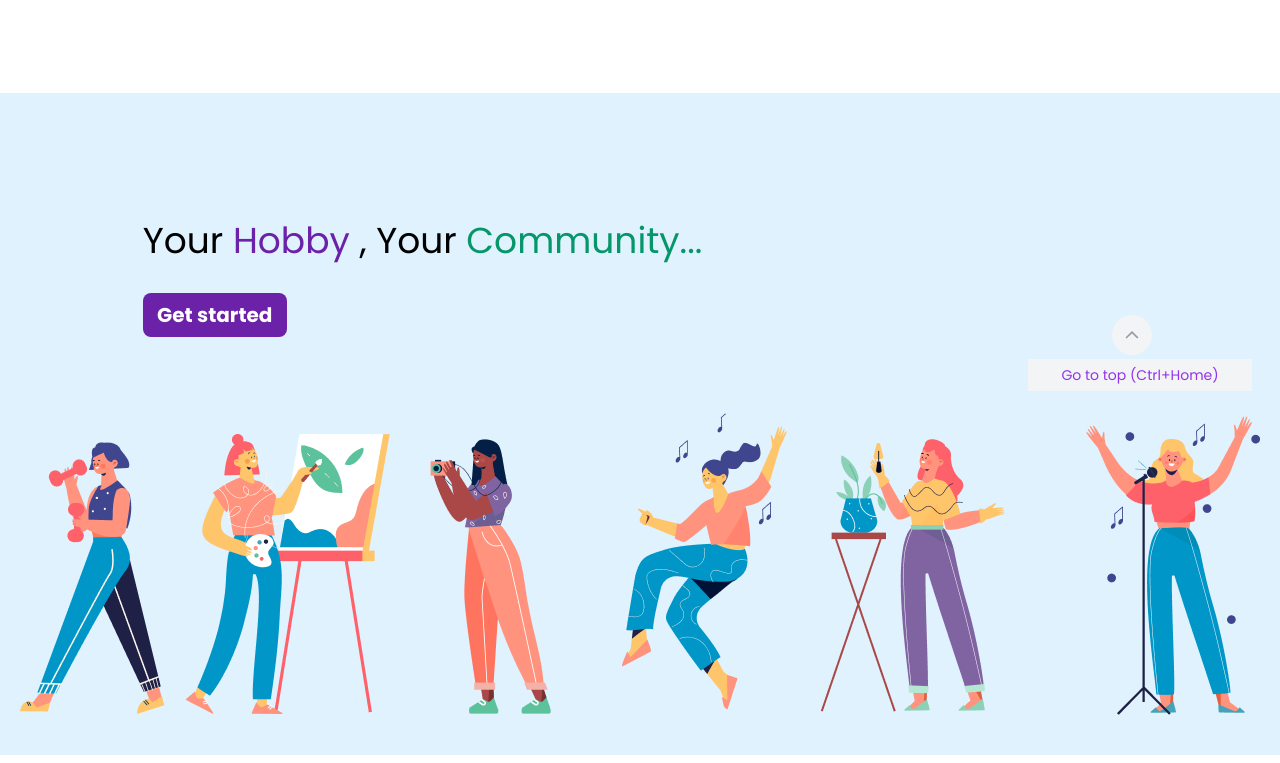
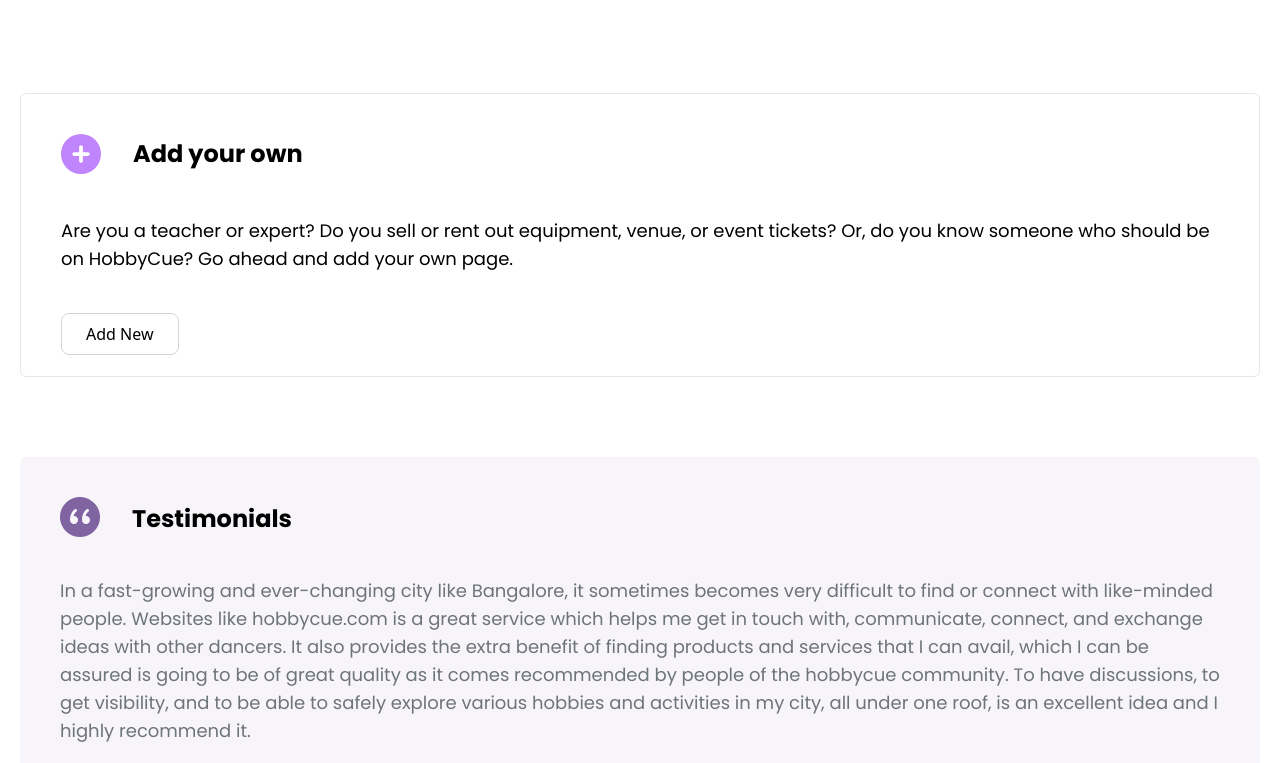
Before and after one commit to AmanJaiswal2001/FIGMA, a React (Vite) app in the folder Frontend/: page /two in a window 1280 px wide. Shown: the part 1417-2180 px from the top of the page. Built offline with nearby package versions, Linux system fonts and the light colour scheme.

Commit message:
update code

```diff
--- a/Frontend/src/App.jsx
+++ b/Frontend/src/App.jsx
@@ -27,7 +27,8 @@
         {/* <Route path="/two" element={<Two />} /> */}
       </Routes>
     </Router>
-
+   <Addcard/>
+   <Testimonials/>
     <Section/>
     <Footer/>
     </>
--- a/Frontend/src/Components/Footer/Footer.jsx
+++ b/Frontend/src/Components/Footer/Footer.jsx
@@ -28,7 +28,7 @@
 
   return (
     <>
-    <div className='md:mt-96 mt-40 md:w-full w-screen '>
+    <div className='md:mt-96 mt-64 md:w-full w-screen '>
      <div className='  md:w-full w-screen h-[796px] md:h-96 md:flex md:justify-between  md:p-20 p-8 gap-5'>
   <div className='  flex   md:w-1/4   justify-between p-2'>
     <div className='font-poppins '>
--- a/Frontend/src/Components/Testimonials/Addcard.jsx
+++ b/Frontend/src/Components/Testimonials/Addcard.jsx
@@ -4,7 +4,7 @@
 
 export default function Addcard() {
     return (
-        <div className="bg-white w-[320px] md:w-[1240px] h-[236px] md:h-[284px] mx-auto mt-10 md:mt-40 p-4 md:p-10 border rounded-md flex flex-col gap-y-6 md:gap-y-10">
+        <div className="bg-white w-[320px] md:w-[1240px] h-[236px] md:h-[284px] mx-auto p-4 md:p-10 border rounded-md flex flex-col gap-y-6 md:gap-y-10 ">
             <div className="flex flex-wrap items-center justify-center md:items-start md:justify-start gap-4 md:gap-4 md:gap-x-8">
                 <a href="#" className="text-3xl md:text-4xl">
                     <FontAwesomeIcon icon={faCirclePlus} className="text-purple-400 w-[26.6px] h-[26.6px] md:size-[40px]" />
--- a/Frontend/src/Components/section/Section.jsx
+++ b/Frontend/src/Components/section/Section.jsx
@@ -17,7 +17,7 @@
 
 
     <>
-    <div className='md:w-full w-screen h-64 bg-sky-100 md:h-[662px] absolute'>
+    <div className='md:w-full w-screen h-64 bg-sky-100 md:h-[662px] absolute mt-20'>
 <div className='flex justify-around mt-10 ml-5 md:mt-32 md:-ml-12'>
 <div className='md:w-[565px] md:h-14 w-72 h-7'>
    <p className='font-poppins md:text-4xl text-[18px] leading-7'>Your <span className='font-poppins md:text-4xl text-[18px] leading-7 text-purple-800'>Hobby</span> , Your  <span className=' text-emerald-600 font-poppins md:text-4xl text-[18px] leading-7'>Community...</span> </p>
```
